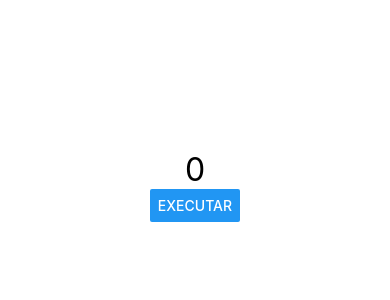
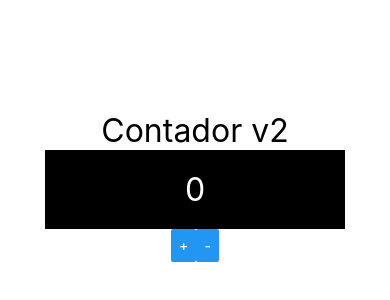
Before and after one commit to Railson25/react-native-exercicios, a React Native app in the folder exercicios/: screen / in a window 390 px wide. Shown: the part 236-536 px from the top of the page. Built offline with nearby package versions, Linux system fonts and the light colour scheme.

Commit message:
Comunicação Direta e Indireta

```diff
--- a/exercicios/src/App.js
+++ b/exercicios/src/App.js
@@ -9,13 +9,15 @@
 // import Botao from './components/Botao'
 // import Contador from './components/Contador'
 // import Pai from './components/direta/Pai'
-import Pai from './components/indireta/Pai'
+// import Pai from './components/indireta/Pai'
+import ContadorV2 from './components/contador/ContadorV2'
 
 
 export default () => (
     <View style={style.App}>
+        <ContadorV2 />
+        {/* <Botao />
         <Pai />
-        {/* <Botao />
         <Pai />
         <Contador inicial={100} passo={13} />
         <Contador />
--- /dev/null
+++ b/exercicios/src/components/contador/ContadorBotoes.js
@@ -0,0 +1,18 @@
+import React from 'react'
+import { Button, View, StyleSheet } from 'react-native'
+
+
+export default props => {
+    return (
+        <View style={style.Botoes}>
+            <Button title="+" onPress={props.inc} />
+             <Button title="-" onPress={props.dec} />
+        </View>
+     )
+}
+
+const style = StyleSheet.create({
+    Botoes: {
+        flexDirection: "row"
+    }
+})
--- /dev/null
+++ b/exercicios/src/components/contador/ContadorDisplay.js
@@ -0,0 +1,24 @@
+import React from 'react'
+import { Text, View, StyleSheet } from 'react-native'
+import Style from '../estilo'
+
+export default props => {
+    return (
+        <View style={style.Display} >
+            <Text style={[Style.font, style.DisplayText]}>
+                {props.num}
+            </Text>
+        </View>
+    )
+}
+
+const style = StyleSheet.create({
+    Display: {
+        backgroundColor: '#000',
+        padding: 20,
+        width: 300
+    },
+    DisplayText: {
+        color: '#fff'
+    }
+})
--- /dev/null
+++ b/exercicios/src/components/contador/ContadorV2.js
@@ -0,0 +1,25 @@
+import React, { useState } from 'react'
+import { Text } from 'react-native'
+import Style from '../estilo'
+
+import ContadorDisplay from './ContadorDisplay'
+import ContaadorBotoes from './ContadorBotoes'
+import ContadorBotoes from './ContadorBotoes'
+
+export default props => {
+
+    const [num, setNum] = useState(0)
+
+    const inc = () => setNum(num + 1)
+    const dec = () => setNum(num - 1)
+
+    return (
+        <>
+            <Text style={Style.font}>
+                Contador v2
+            </Text>
+            <ContadorDisplay num={num} />
+            <ContadorBotoes inc={inc} dec={dec} />
+        </>
+    )
+}
```
